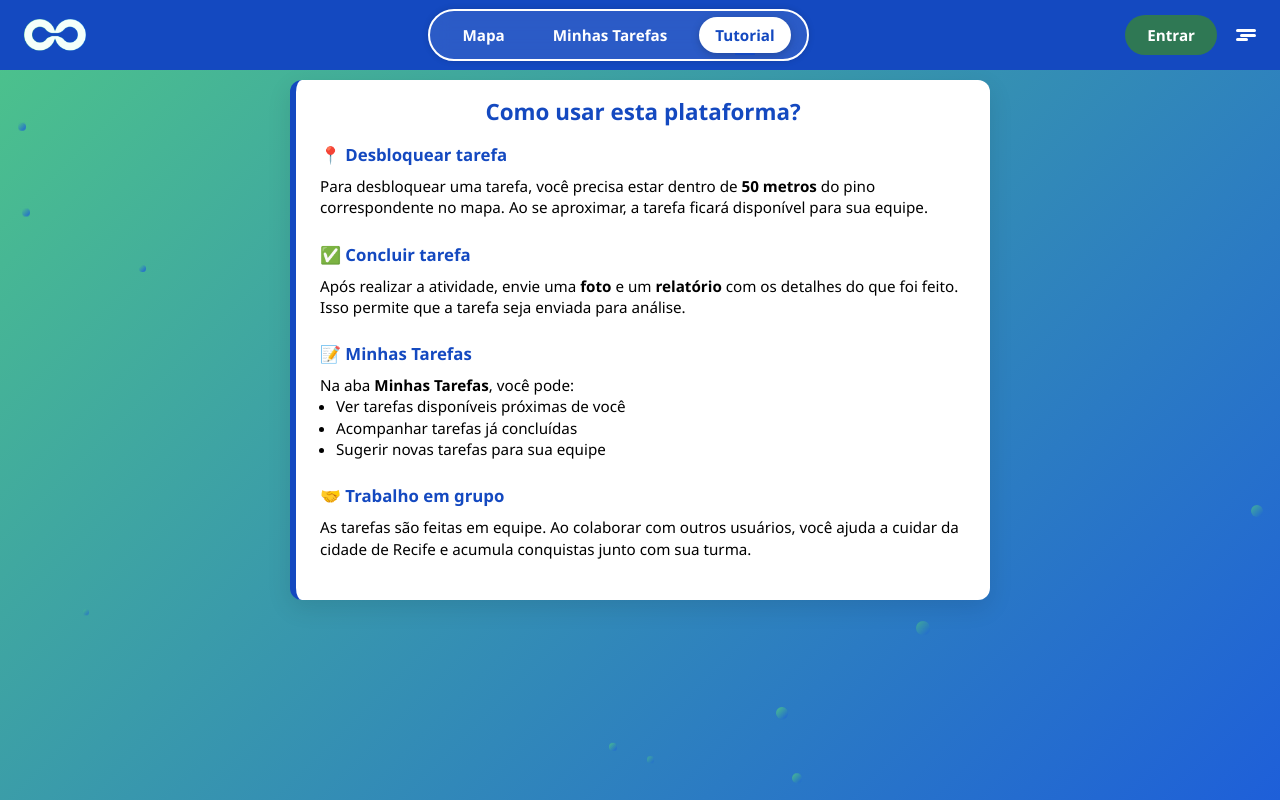
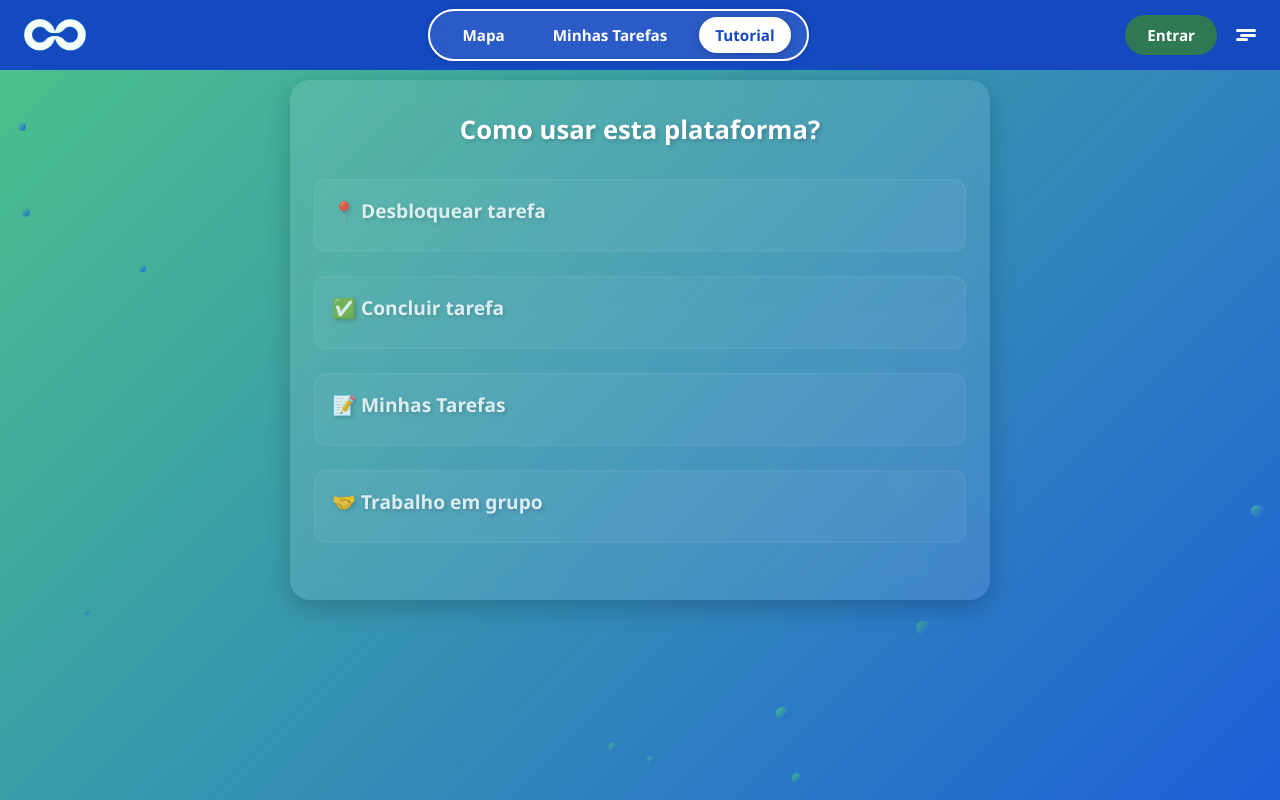
Before and after one commit to Pedro-glitch-370/Projeto-DS-Time8, a React (Vite) app in the folder RPG/: page /tutorial in a window 1280 px wide. Built offline with nearby package versions, Linux system fonts and the light colour scheme.

Commit message:
nova tela tutorial

```diff
--- a/RPG/src/components/inicio/inicio.css
+++ b/RPG/src/components/inicio/inicio.css
@@ -4,10 +4,9 @@
   display: flex;
   align-items: center;
   justify-content: center;
-  background: linear-gradient(135deg, #4DC48A 0%, #1e5fd9 100%);
   color: white;
   text-align: center;
-  text-shadow: 2px 2px 4px rgba(0, 0, 0, 0.3);
+  text-shadow: 2px 2px 4px rgba(0, 0, 0, 0.2);
 }
 
 .conteudo-central {
@@ -75,7 +74,7 @@
 .botoes-area.fade-in { opacity: 1; transform: translateY(0); }
 
 @keyframes fadeInLogo {
-  from { opacity: 0; transform: translateY(-20px); }
+  from { opacity: 0.3; transform: translateY(-20px); }
   to { opacity: 1; transform: translateY(0); }
 }
 
--- a/RPG/src/components/tutorial/Tutorial.jsx
+++ b/RPG/src/components/tutorial/Tutorial.jsx
@@ -1,43 +1,50 @@
+import { useState } from "react";
 import Particulas from "../particulas/Particulas";
 import "./tutorial.css";
 
 export default function Tutorial() {
+  const [ativa, setAtiva] = useState(null);
+
+  const toggleSecao = (id) => {
+    setAtiva(ativa === id ? null : id);
+  };
+
   return (
     <>
       <div className="tutorial-container">
         <h2>Como usar esta plataforma?</h2>
 
-      <div className="tutorial-section">
+        <div className={`tutorial-section ${ativa === 1 ? "ativa" : ""}`} onClick={() => toggleSecao(1)}>
           <h3>📍 Desbloquear tarefa</h3>
-        <p>
-          Para desbloquear uma tarefa, você precisa estar dentro de <strong>50 metros</strong> do pino correspondente no mapa. Ao se aproximar, a tarefa ficará disponível para sua equipe.
-        </p>
+          <div className="conteudo">
+            <p>Para desbloquear uma tarefa, você precisa estar dentro de <strong>50 metros</strong> do pino correspondente no mapa. Ao se aproximar, a tarefa ficará disponível para sua equipe.</p>
+          </div>
         </div>
 
-      <div className="tutorial-section">
+        <div className={`tutorial-section ${ativa === 2 ? "ativa" : ""}`} onClick={() => toggleSecao(2)}>
           <h3>✅ Concluir tarefa</h3>
-        <p>
-          Após realizar a atividade, envie uma <strong>foto</strong> e um <strong>relatório</strong> com os detalhes do que foi feito. Isso permite que a tarefa seja enviada para análise.
-        </p>
+          <div className="conteudo">
+            <p>Após realizar a atividade, envie uma <strong>foto</strong> e um <strong>relatório</strong> com os detalhes do que foi feito. Isso permite que a tarefa seja enviada para análise.</p>
+          </div>
         </div>
 
-      <div className="tutorial-section">
+        <div className={`tutorial-section ${ativa === 3 ? "ativa" : ""}`} onClick={() => toggleSecao(3)}>
           <h3>📝 Minhas Tarefas</h3>
-        <p>
-          Na aba <strong>Minhas Tarefas</strong>, você pode:
-        </p>
+          <div className="conteudo">
+            <p>Na aba <strong>Minhas Tarefas</strong>, você pode:</p>
             <ul>
               <li>Ver tarefas disponíveis próximas de você</li>
               <li>Acompanhar tarefas já concluídas</li>
               <li>Sugerir novas tarefas para sua equipe</li>
             </ul>
           </div>
+        </div>
 
-      <div className="tutorial-section">
+        <div className={`tutorial-section ${ativa === 4 ? "ativa" : ""}`} onClick={() => toggleSecao(4)}>
           <h3>🤝 Trabalho em grupo</h3>
-        <p>
-          As tarefas são feitas em equipe. Ao colaborar com outros usuários, você ajuda a cuidar da cidade de Recife e acumula conquistas junto com sua turma.
-        </p>
+          <div className="conteudo">
+            <p>As tarefas são feitas em equipe. Ao colaborar com outros usuários, você ajuda a cuidar da cidade de Recife e acumula conquistas junto com sua turma.</p>
+          </div>
         </div>
       </div>
       <Particulas />
--- a/RPG/src/components/tutorial/tutorial.css
+++ b/RPG/src/components/tutorial/tutorial.css
@@ -1,41 +1,78 @@
 .tutorial-container {
   position: relative;
-  padding: 1rem 1.5rem;
-  margin: 5% auto;
+  padding: 2rem 1.5rem;
   margin-top: 80px;
+  margin-left: auto;
+  margin-right: auto;
   max-width: 700px;
-  background: white;
-  border-left: 6px solid #1449c0;
-  border-radius: 12px;
-  box-shadow: 0 8px 24px rgba(0,0,0,0.1);
-  color: black;
+  height: 520px;
+  background: rgba(255, 255, 255, 0.1);
+  backdrop-filter: blur(10px);
+  border-radius: 20px;
+  color: white;
   z-index: 2;
+  box-shadow: 0 8px 24px rgba(0,0,0,0.2);
+  animation: fadeInLogo 1s ease-in-out;
+  overflow-y: hidden;
 }
 
 .tutorial-container h2 {
-  font-size: 1.4rem;
-  margin-bottom: 1rem;
+  font-size: 1.6rem;
+  margin-bottom: 2rem;
   text-align: center;
-  color: #1449c0;
+  color: white;
+  text-shadow: 2px 2px 4px rgba(0, 0, 0, 0.2);
 }
 
 .tutorial-section {
   margin-bottom: 1.5rem;
+  padding: 1rem;
+  border-radius: 12px;
+  background-color: rgba(255, 255, 255, 0.05);
+  border: 2px solid rgba(255, 255, 255, 0.05);
+  cursor: pointer;
+  transition: all 0.4s ease;
+  transform: scale(1);
+  opacity: 0.8;
+}
+
+.tutorial-section:hover {
+  background-color: rgba(255, 255, 255, 0.1);
+  opacity: 1;
+}
+
+.tutorial-section.ativa {
+  transform: scale(1.02);
+  background-color: rgba(255, 255, 255, 0.15);
+  opacity: 1;
 }
 
 .tutorial-section h3 {
-  color: #1449c0;
-  font-size: 1.05rem;
+  font-size: 1.2rem;
   margin-bottom: 10px;
+  color: white;
+  text-shadow: 2px 2px 4px rgba(0, 0, 0, 0.2);
 }
 
-.tutorial-section p,
-.tutorial-section ul {
-  font-size: 0.95rem;
-  line-height: 1.4;
+.conteudo {
+  max-height: 0;
+  overflow: hidden;
+  transition: max-height 0.5s ease;
 }
 
-.tutorial-section ul {
-  padding-left: 1rem;
+.tutorial-section.ativa .conteudo {
+  max-height: 500px;
+  transition: max-height 1.5s ease;
+}
+
+.conteudo p,
+.conteudo ul {
+  font-size: 1rem;
+  line-height: 1.5;
+  color: white;
+}
+
+.conteudo ul {
+  padding-left: 1.2rem;
   list-style-type: disc;
 }
```
Lines whose indentation alone changed are shown as unchanged.
